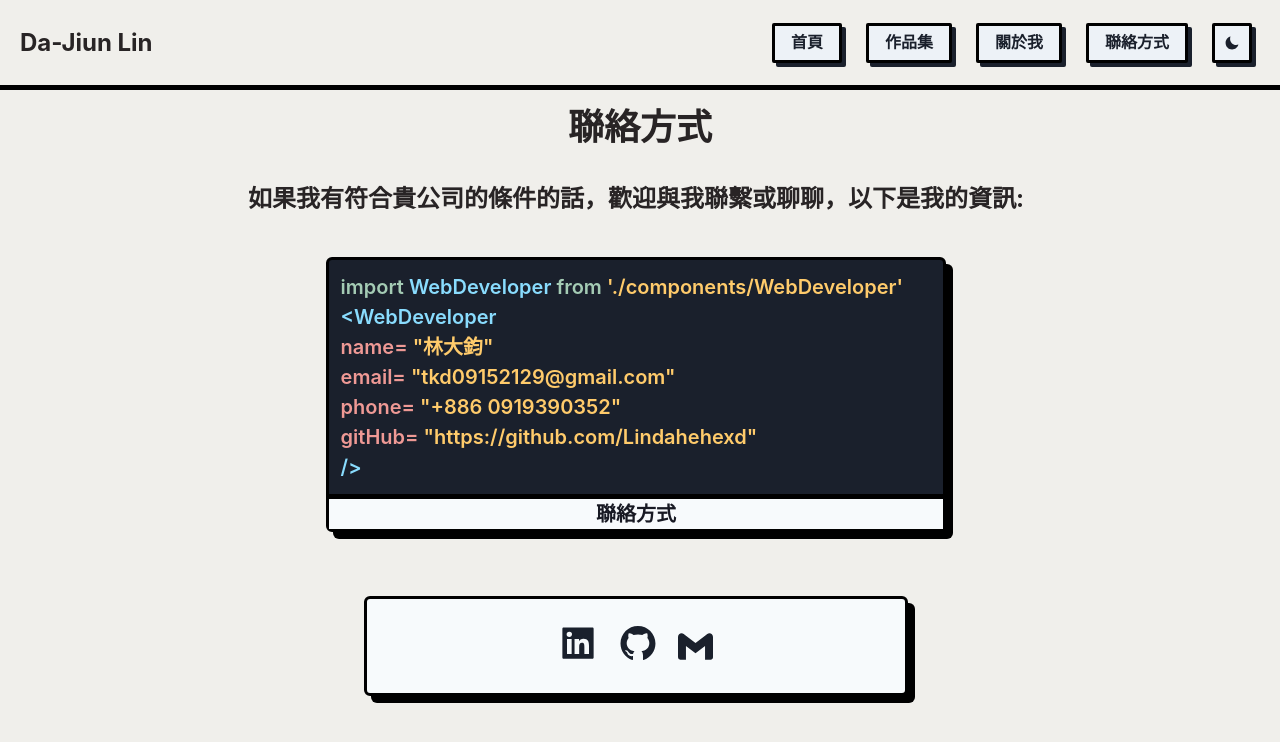
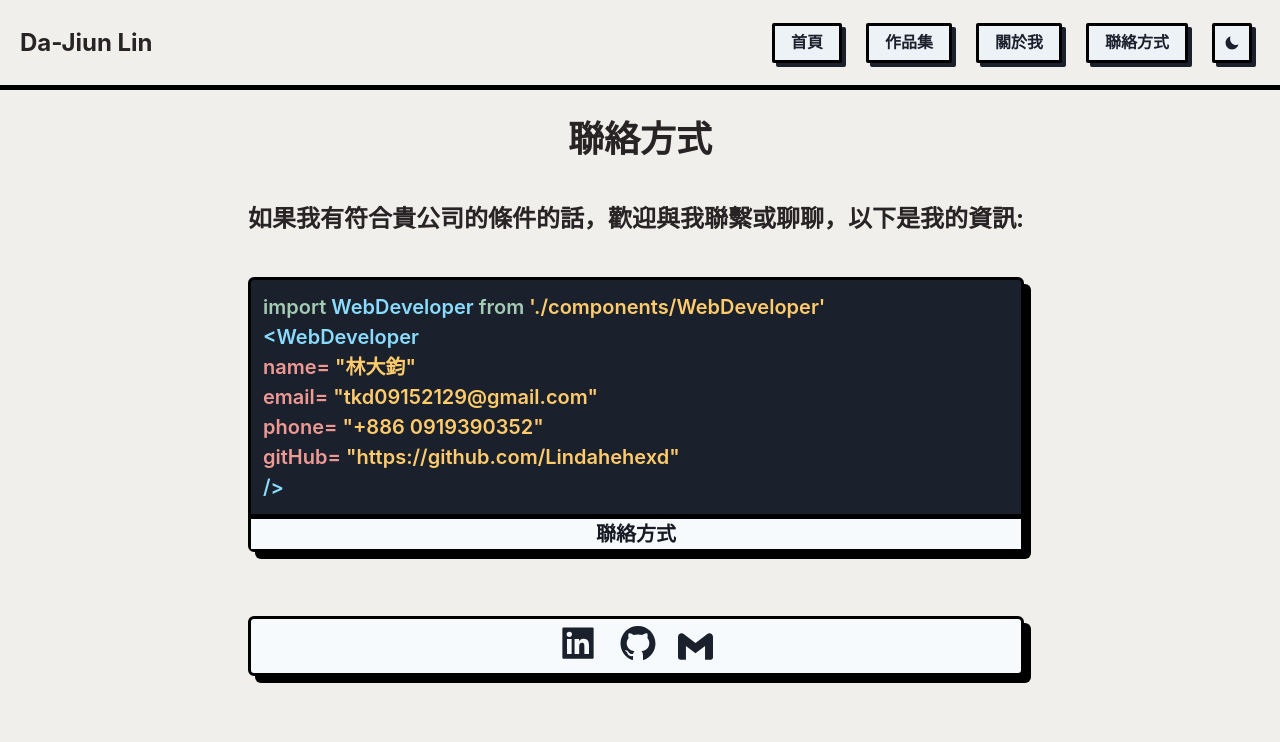
Before and after one commit to Lindahehexd/retro-portfolio, a Next.js app: page /contact in a window 1280 px wide. Shown: the top 742 px of the page. Built offline with nearby package versions, Linux system fonts and the light colour scheme.

Commit message:
addjust the width on the contact page

```diff
--- a/src/components/ContactPage/ContactCard.tsx
+++ b/src/components/ContactPage/ContactCard.tsx
@@ -9,19 +9,19 @@ const handleSendMail = () => {
 
 const ContactCard = () => {
   const border = useColorModeValue("3px solid black", "3px solid white");
-  const bg = useColorModeValue("gray.50", "gray.800");
+  const bg = useColorModeValue("gray.50", "#333333");
   const color = useColorModeValue("gray.900", "gray.900");
   const boxShadow = useColorModeValue("7px 7px black", "7px 7px");
   const hoverBg = useColorModeValue("pink.400", "pink.400");
 
   return (
     <>
-      <VStack spacing={10} p={2}>
+      <VStack spacing={10} p={4}>
         <Text fontWeight={700} fontSize="2xl">
           如果我有符合貴公司的條件的話，歡迎與我聯繫或聊聊，以下是我的資訊:{" "}
         </Text>
         <Flex w="100%" justify="center">
-          <Card bg="gray.800" mb={6} w="80%" border={border} boxShadow={boxShadow}>
+          <Card bg="gray.800" mb={6} w="100%" border={border} boxShadow={boxShadow}>
             <Box color="#FFCB6B" fontSize="xl" fontWeight={600} p={3}>
               <Text>
                 <span style={{ color: "#A4CBB4" }}>import</span> <span style={{ color: "#89DCFE" }}>WebDeveloper</span>{" "}
@@ -50,7 +50,7 @@ const ContactCard = () => {
                 <span style={{ color: "#89DCFE" }}> {"/>"}</span>
               </Text>
             </Box>
-            <Flex bg="gray.50" align="center" justify="center" borderTop="5px solid black">
+            <Flex  bg="gray.50" align="center" justify="center" borderTop="5px solid black">
               <Text color={color} fontSize="xl" fontWeight={700}>
                 聯絡方式
               </Text>
@@ -64,9 +64,9 @@ const ContactCard = () => {
           boxShadow={boxShadow}
           justify="center"
           align="center"
-          w="70%"
+          w="100%"
           direction="row"
-          h="100px"
+          h="60px"
           gap={5}
           bg={bg}
         >
--- a/src/components/Layout/MainLayout.tsx
+++ b/src/components/Layout/MainLayout.tsx
@@ -26,7 +26,7 @@ const Layout = ({ children, isLoading }: LayoutProps) => {
     <>
       <Box>
         <Navbar />
-        <Center mt={{ base: 6, md: 4 }}>
+        <Center mt={{ base: '30px', md: 7 }}>
           {pathname === "/projects" && <Heading> 作品集</Heading>}
           {pathname === "/contact" && <Heading> 聯絡方式</Heading>}
         </Center>
```
